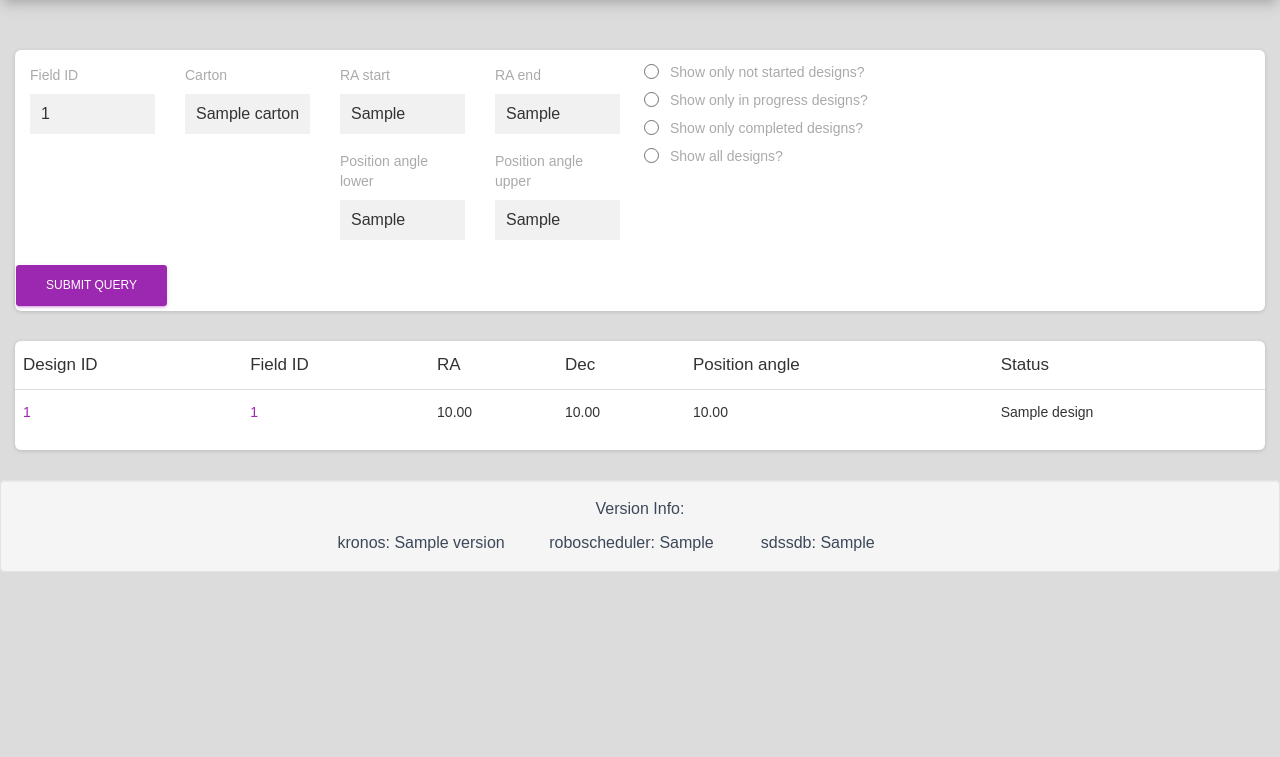
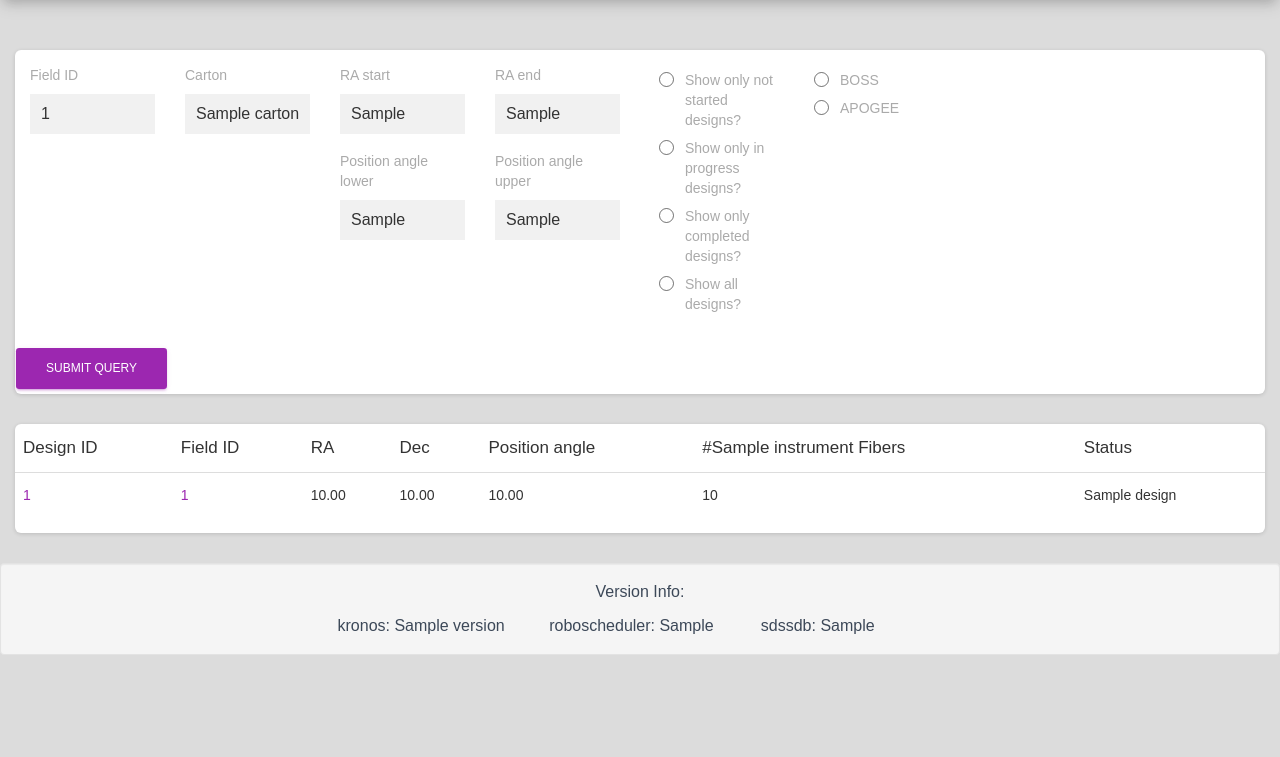
Before and after one commit to sdss/kronos, a Python web app: template python/kronos/templates/designQuery.html in a window 1280 px wide. Shown: the part 74-831 px from the top of the page. Run offline with Jinja, Linux system fonts and the light colour scheme; the template is opened without the code that fills it: most values are stand-ins (such as "Sample title", 1, 10 or a date in 2020); some libraries are stand-ins or nearby versions.

Commit message:
add instrument fiber assignment reporting

```diff
--- a/python/kronos/controllers/designQuery.py
+++ b/python/kronos/controllers/designQuery.py
@@ -29,7 +29,7 @@ async def designDetail():
 
     fieldid = "none"
     completionStatus = "all"
-
+    instrument = "BOSS"
     chosenCarton = "none"
 
     pa_start = 0
@@ -40,6 +40,7 @@ async def designDetail():
         if len(fieldid) == 0:
             fieldid = "none"
         completionStatus = request.args["completionStatus"]
+        instrument = request.args["instrument"]
         try:
             ra_start = int(request.args["ra0Select"])
             ra_end = int(request.args["ra1Select"])
@@ -93,7 +94,8 @@ async def designDetail():
         "pa_range": pa_range,
         "designs": designs,
         "cartons": cartons,
-        "carton": chosenCarton
+        "carton": chosenCarton,
+        "instrument": instrument
     })
 
     return await render_template("designQuery.html", **templateDict)
--- a/python/kronos/templates/designListMacro.html
+++ b/python/kronos/templates/designListMacro.html
@@ -7,6 +7,7 @@
             <td class="text-left">{{"%.2f" % design.racen}}</td>
             <td class="text-left">{{"%.2f" % design.deccen}}</td>
             <td class="text-left">{{"%.2f" % design.position_angle}}</td>
+            <td class="text-left">{{"%3d" % design.assigned}}</td>
             <td class="text-left">
                 {% if design.label == "done" %}
                     <span style="color:green">{{design.label}}</span>
--- a/python/kronos/templates/designQuery.html
+++ b/python/kronos/templates/designQuery.html
@@ -113,6 +113,7 @@
       </div>
     </div>
     <div class="form-group col-md-6">
+      <div class="form-group col-md-3">
         <div class="form-check form-check-radio">
           <label class="form-check-label">
             <input class="form-check-input" type="radio" name="completionStatus" id="notStarted" value="notStarted" {% if completionStatus == "notStarted" %} checked {% endif %}>
@@ -150,6 +151,27 @@
           </label>
         </div>
       </div>
+      <div class="form-group col-md-3">
+        <div class="form-check form-check-radio">
+          <label class="form-check-label">
+            <input class="form-check-input" type="radio" name="instrument" id="BOSS" value="BOSS" {% if instrument == "BOSS" %} checked {% endif %}>
+              BOSS
+            <span class="circle">
+                <span class="check"></span>
+            </span>
+          </label>
+        </div>
+        <div class="form-check form-check-radio">
+          <label class="form-check-label">
+            <input class="form-check-input" type="radio" name="instrument" id="APOGEE" value="APOGEE" {% if instrument == "APOGEE" %} checked {% endif %}>
+              APOGEE
+            <span class="circle">
+                <span class="check"></span>
+            </span>
+          </label>
+        </div>
+      </div>
+    </div>
   </div>
   <button type="submit" class="btn btn-primary">Submit Query</button>
 </form>
@@ -165,6 +187,7 @@
         <th>RA</th>
         <th>Dec</th>
         <th>Position angle</th>
+        <th>#{{instrument}} Fibers</th>
         <th>Status</th>
       </tr>
     </thead>
```
Also changed, not shown: python/kronos/dbConvenience.py (+14 -8 lines). Lines whose indentation alone changed are shown as unchanged.
